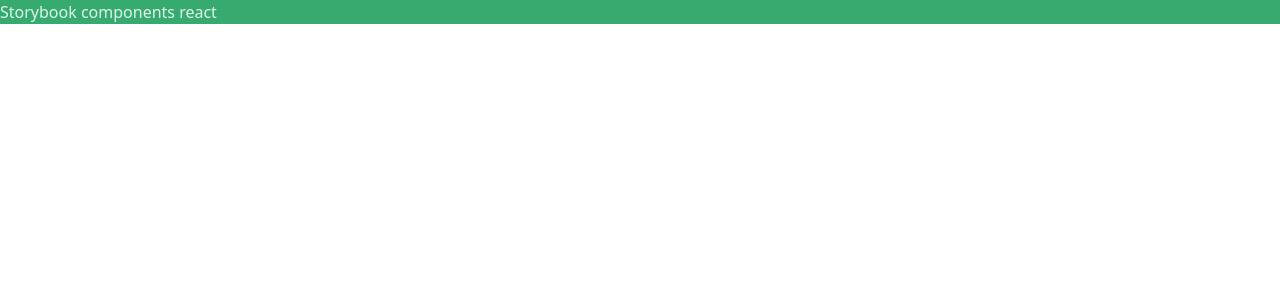
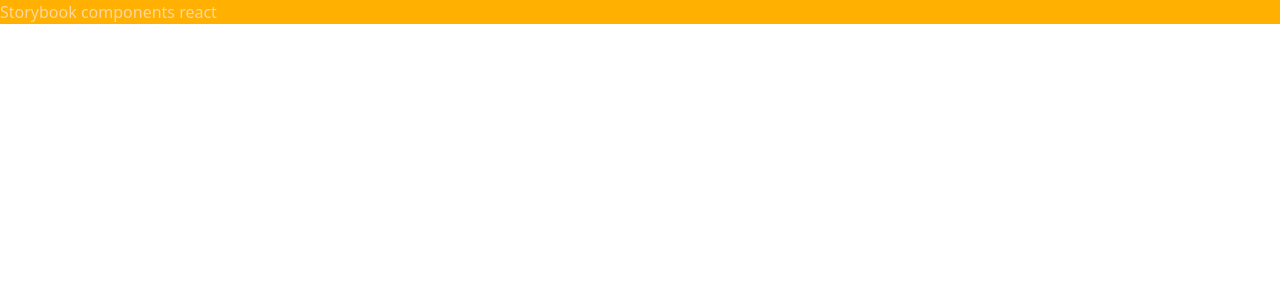
Before and after one commit to italobarrosme/yaoyorozu, a React (Vite) app: page / in a window 1280 px wide. Shown: the top 300 px of the page. Built offline with nearby package versions, Linux system fonts and the light colour scheme.

Commit message:
feat: update theme

```diff
--- a/tailwind.config.js
+++ b/tailwind.config.js
@@ -17,37 +17,33 @@ export default {
       },
       colors: {
         primary: {
-          regular: '#008542',
-          light: '#DFF5EC',
-          medium: '#36AA6F',
-          dark: '#005A2D',
+          regular: '#fda000',
+          light: '#FFD7A0',
+          medium: '#FFB000',
+          dark: '#FFA000',
         },
         secondary: {
-          regular: '#FFC52B',
-          light: '#FFF8E5',
+          regular: '#121e1e',
+          light: '#1d2b2b',
         },
         neutral: {
           black: '#000000',
-          dark: 'rgba(0,0,0,0.5)', // black with 50% opacity
-          light: 'rgba(0,0,0,0.1)', // black with 10% opacity
-          lightest: 'rgba(0,0,0,0.04)', // black with 4% opacity
-          ghost: 'rgba(255,255,255,0.3)', // white with 30% opacity
-          white: '#ffffff',
+          dark: '#00000080', // black with 50% opacity
+          light: '#0000001a', // black with 10% opacity
+          lightest: '#0000000a', // black with 4% opacity
+          ghost: '#ffffff4d', // white with 30% opacity
+          white: '#f9f9f9',
         },
         feedback: {
           error: '#C22020',
           'error-light': '#FBE9E9',
         },
         complementary: {
-          darkGreen: '#004415',
-          highlight: '#a8b400',
+          highlight: '#fd6600',
         },
         interactive: {
           'gray-light': '#F2F2F2',
         },
-      },
-      spacing: {
-        'vb-1': '0.25rem', // 4px
       },
       keyframes: {
         wave: {
```
